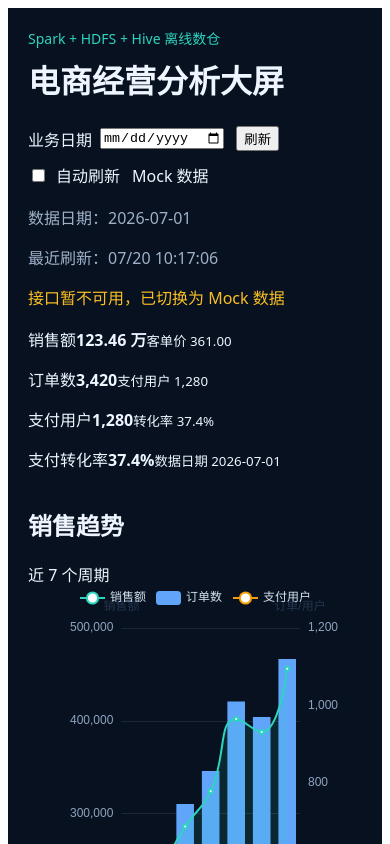
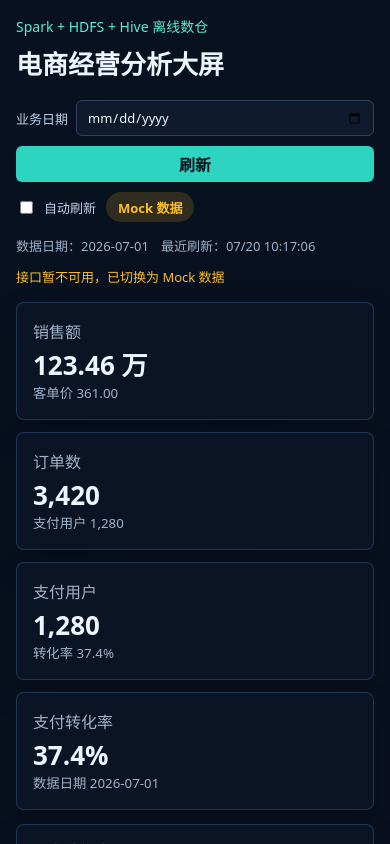
Before and after one commit to zkx2021/ecommerce-spark-warehouse, a Vue app in the folder frontend/: page / in a window 390 px wide. Shown: the top 844 px of the page. Built offline with nearby package versions, Linux system fonts and the light colour scheme; no server answers.

Commit message:
style: add responsive dashboard layout

```diff
--- a/frontend/src/App.vue
+++ b/frontend/src/App.vue
@@ -354,108 +354,3 @@ const funnelOption = computed(() => {
   }
 })
 </script>
-
-<style scoped>
-.dashboard-shell {
-  min-height: 100vh;
-  padding: 32px;
-  background: #07111f;
-  color: #eef5ff;
-  font-family: "Microsoft YaHei", system-ui, sans-serif;
-}
-
-.dashboard-header,
-.dashboard-controls,
-.status-strip {
-  display: flex;
-  align-items: center;
-}
-
-.dashboard-header {
-  justify-content: space-between;
-  gap: 24px;
-  margin-bottom: 18px;
-}
-
-.dashboard-eyebrow {
-  margin: 0 0 8px;
-  color: #2dd4bf;
-  font-size: 14px;
-}
-
-h1 {
-  margin: 0;
-  font-size: 32px;
-}
-
-.dashboard-controls {
-  flex-wrap: wrap;
-  gap: 12px;
-}
-
-.control-field,
-.auto-refresh {
-  display: inline-flex;
-  align-items: center;
-  gap: 8px;
-}
-
-.status-strip {
-  flex-wrap: wrap;
-  gap: 16px;
-  margin-bottom: 18px;
-  color: #9fb1c9;
-}
-
-.status-strip__warning {
-  color: #fbbf24;
-}
-
-.kpi-grid,
-.dashboard-grid {
-  display: grid;
-  gap: 16px;
-}
-
-.kpi-grid {
-  grid-template-columns: repeat(4, minmax(0, 1fr));
-  margin-bottom: 16px;
-}
-
-.dashboard-grid {
-  grid-template-columns: minmax(240px, 1fr) minmax(360px, 1.45fr) minmax(240px, 1fr);
-}
-
-.dashboard-column {
-  display: grid;
-  gap: 16px;
-}
-
-@media (max-width: 1080px) {
-  .dashboard-header {
-    align-items: flex-start;
-    flex-direction: column;
-  }
-
-  .kpi-grid,
-  .dashboard-grid {
-    grid-template-columns: repeat(2, minmax(0, 1fr));
-  }
-
-  .dashboard-panel--hero {
-    grid-column: 1 / -1;
-    order: -1;
-  }
-}
-
-@media (max-width: 720px) {
-  .dashboard-shell {
-    padding: 20px;
-  }
-
-  .kpi-grid,
-  .dashboard-grid {
-    grid-template-columns: 1fr;
-  }
-}
-</style>
--- a/frontend/src/main.js
+++ b/frontend/src/main.js
@@ -1,4 +1,5 @@
 import { createApp } from 'vue'
 import App from './App.vue'
+import './styles/dashboard.css'
 
 createApp(App).mount('#app')
--- /dev/null
+++ b/frontend/src/styles/dashboard.css
@@ -0,0 +1,271 @@
+:root {
+  color: #eef5ff;
+  background: #070b14;
+  font-family: "Microsoft YaHei", system-ui, sans-serif;
+}
+
+* {
+  box-sizing: border-box;
+}
+
+body {
+  margin: 0;
+  min-width: 320px;
+  background: #070b14;
+}
+
+button,
+input {
+  font: inherit;
+}
+
+.dashboard-shell {
+  min-height: 100vh;
+  padding: 24px;
+  background: linear-gradient(135deg, #07111f 0%, #0b1020 48%, #101827 100%);
+}
+
+.dashboard-header,
+.status-strip,
+.kpi-grid,
+.dashboard-grid {
+  width: min(1680px, 100%);
+  margin: 0 auto;
+}
+
+.dashboard-header {
+  display: flex;
+  align-items: flex-end;
+  justify-content: space-between;
+  gap: 18px;
+  margin-bottom: 14px;
+}
+
+.dashboard-eyebrow {
+  margin: 0 0 8px;
+  color: #5eead4;
+  font-size: 14px;
+}
+
+.dashboard-header h1 {
+  margin: 0;
+  font-size: 32px;
+  letter-spacing: 0;
+}
+
+.dashboard-controls {
+  display: flex;
+  flex-wrap: wrap;
+  align-items: center;
+  justify-content: flex-end;
+  gap: 10px;
+}
+
+.control-field,
+.auto-refresh {
+  display: inline-flex;
+  align-items: center;
+  gap: 8px;
+  color: #bfd3ea;
+  font-size: 13px;
+}
+
+.control-field input {
+  min-height: 36px;
+  border: 1px solid #30415f;
+  border-radius: 6px;
+  padding: 0 10px;
+  background: #0f1a2c;
+  color: #eef5ff;
+}
+
+.dashboard-controls button {
+  min-height: 36px;
+  border: 0;
+  border-radius: 6px;
+  padding: 0 14px;
+  background: #2dd4bf;
+  color: #06111f;
+  cursor: pointer;
+  font-weight: 700;
+}
+
+.dashboard-controls button:disabled {
+  cursor: wait;
+  opacity: 0.65;
+}
+
+.status-badge {
+  display: inline-flex;
+  align-items: center;
+  min-height: 30px;
+  border-radius: 999px;
+  padding: 0 12px;
+  font-size: 13px;
+  font-weight: 700;
+}
+
+.status-badge--api {
+  background: rgba(45, 212, 191, 0.16);
+  color: #5eead4;
+}
+
+.status-badge--mock,
+.status-badge--error {
+  background: rgba(251, 191, 36, 0.16);
+  color: #fbbf24;
+}
+
+.status-badge--loading {
+  background: rgba(96, 165, 250, 0.16);
+  color: #93c5fd;
+}
+
+.status-strip {
+  display: flex;
+  flex-wrap: wrap;
+  gap: 12px;
+  margin-bottom: 16px;
+  color: #9fb1c9;
+  font-size: 13px;
+}
+
+.status-strip__warning {
+  color: #fbbf24;
+}
+
+.kpi-grid {
+  display: grid;
+  grid-template-columns: repeat(4, minmax(0, 1fr));
+  gap: 12px;
+  margin-bottom: 14px;
+}
+
+.kpi-card,
+.dashboard-panel {
+  border: 1px solid rgba(96, 165, 250, 0.24);
+  border-radius: 8px;
+  background: rgba(12, 22, 38, 0.86);
+  box-shadow: 0 16px 32px rgba(0, 0, 0, 0.18);
+}
+
+.kpi-card {
+  min-width: 0;
+  padding: 16px;
+}
+
+.kpi-card__label,
+.kpi-card__hint,
+.panel-meta {
+  min-width: 0;
+  color: #9fb1c9;
+  overflow-wrap: anywhere;
+}
+
+.kpi-card__value {
+  display: block;
+  margin-top: 8px;
+  color: #eef5ff;
+  font-size: 26px;
+  line-height: 1.15;
+  overflow-wrap: anywhere;
+}
+
+.dashboard-grid {
+  display: grid;
+  grid-template-columns: minmax(240px, 0.95fr) minmax(420px, 1.7fr) minmax(240px, 0.95fr);
+  gap: 14px;
+  align-items: stretch;
+}
+
+.dashboard-column {
+  display: grid;
+  gap: 14px;
+}
+
+.dashboard-panel {
+  min-width: 0;
+  padding: 14px;
+}
+
+.dashboard-panel--hero {
+  min-height: 100%;
+}
+
+.dashboard-panel__header {
+  display: flex;
+  flex-wrap: wrap;
+  align-items: center;
+  justify-content: space-between;
+  gap: 10px;
+  min-width: 0;
+  margin-bottom: 10px;
+}
+
+.panel-title {
+  flex: 1 1 180px;
+  min-width: 0;
+  margin: 0;
+  font-size: 16px;
+  letter-spacing: 0;
+  overflow-wrap: anywhere;
+}
+
+.panel-meta {
+  flex: 0 1 auto;
+}
+
+.chart-frame,
+.chart-canvas {
+  width: 100%;
+}
+
+.chart-empty {
+  display: grid;
+  min-height: 120px;
+  place-items: center;
+  color: #9fb1c9;
+}
+
+@media (max-width: 1180px) {
+  .dashboard-header {
+    align-items: flex-start;
+    flex-direction: column;
+  }
+
+  .dashboard-controls {
+    justify-content: flex-start;
+  }
+
+  .kpi-grid {
+    grid-template-columns: repeat(2, minmax(0, 1fr));
+  }
+
+  .dashboard-grid {
+    grid-template-columns: 1fr;
+  }
+}
+
+@media (max-width: 720px) {
+  .dashboard-shell {
+    padding: 16px;
+  }
+
+  .dashboard-header h1 {
+    font-size: 26px;
+  }
+
+  .kpi-grid {
+    grid-template-columns: 1fr;
+  }
+
+  .dashboard-controls,
+  .control-field,
+  .dashboard-controls button {
+    width: 100%;
+  }
+
+  .control-field input {
+    flex: 1;
+  }
+}
```
Also changed, not shown: 1 other file (tests, documents, lock files or other folders).
